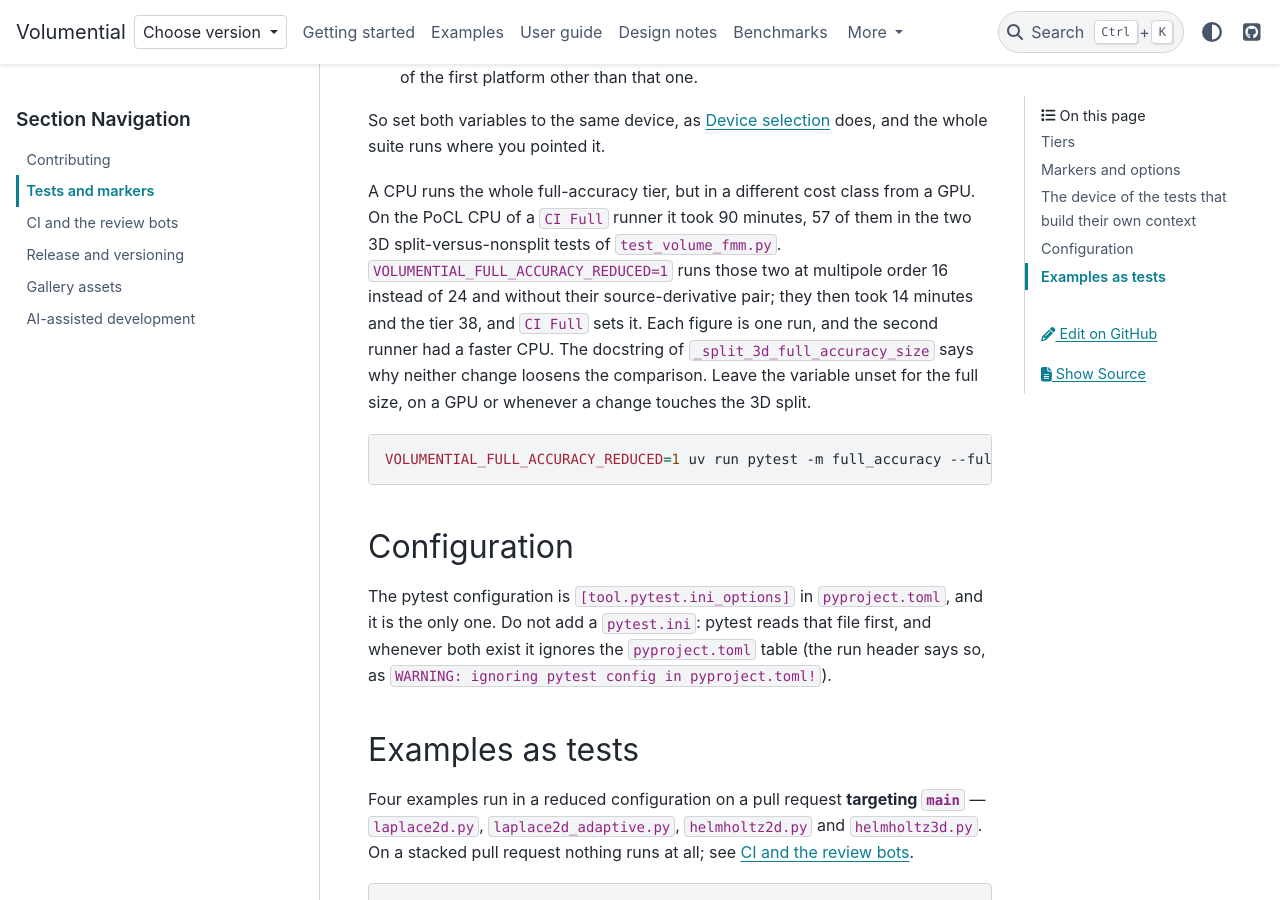
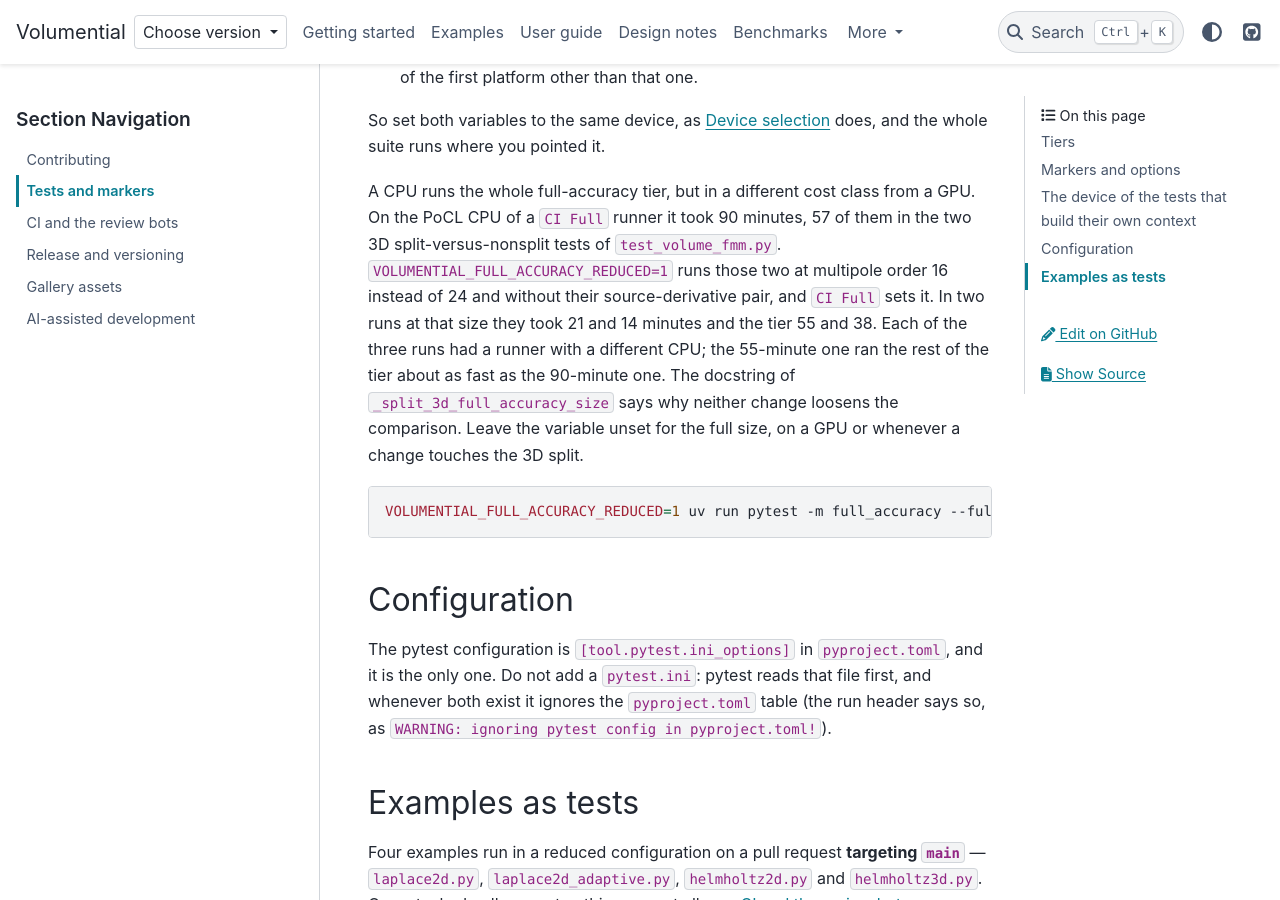
Before and after one commit to xywei/volumential, a Sphinx documentation site: the page built from doc/source/development/testing.md, in a window 1280 px wide and 900 px high, scrolled down 2271 px. Built offline with Sphinx 7.4.7 and the PyData theme 0.15.4, drawn with Linux system fonts in a browser that asks for light colours.

Commit message:
docs: give both reduced-size runtimes of the full-accuracy tier
The third CI Full run of #189, at 64080ce, ran the reduced tier in 55 minutes on a runner about as fast as the one that took 90 at full size.  The pages quoted only the 38-minute run on a faster runner.

````diff
--- a/doc/source/development/testing.md
+++ b/doc/source/development/testing.md
@@ -90,11 +90,13 @@ A CPU runs the whole full-accuracy tier, but in a different cost class from a
 GPU. On the PoCL CPU of a `CI Full` runner it took 90 minutes, 57 of them in
 the two 3D split-versus-nonsplit tests of `test_volume_fmm.py`.
 `VOLUMENTIAL_FULL_ACCURACY_REDUCED=1` runs those two at multipole order 16
-instead of 24 and without their source-derivative pair; they then took 14
-minutes and the tier 38, and `CI Full` sets it. Each figure is one run, and the
-second runner had a faster CPU. The docstring of `_split_3d_full_accuracy_size`
-says why neither change loosens the comparison. Leave the variable unset for
-the full size, on a GPU or whenever a change touches the 3D split.
+instead of 24 and without their source-derivative pair, and `CI Full` sets it.
+In two runs at that size they took 21 and 14 minutes and the tier 55 and 38.
+Each of the three runs had a runner with a different CPU; the 55-minute one
+ran the rest of the tier about as fast as the 90-minute one. The docstring of
+`_split_3d_full_accuracy_size` says why neither change loosens the comparison.
+Leave the variable unset for the full size, on a GPU or whenever a change
+touches the 3D split.
 
 ```bash
 VOLUMENTIAL_FULL_ACCURACY_REDUCED=1 uv run pytest -m full_accuracy --full-accuracy
````
Also changed, not shown: doc/source/development/ci.md (+2 -2 lines).
